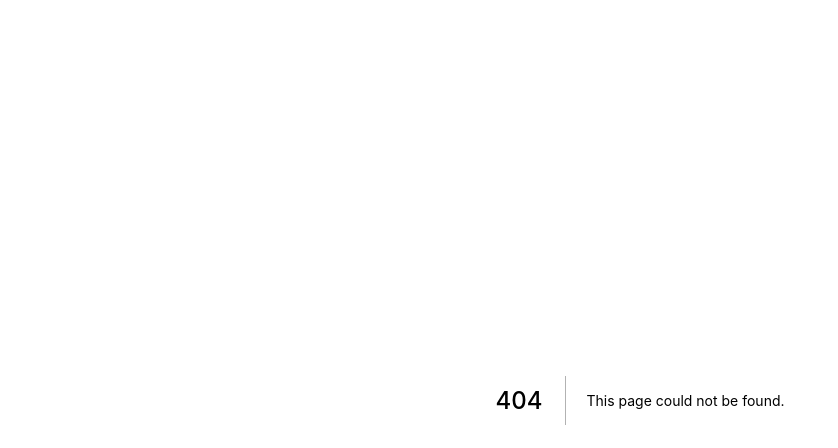
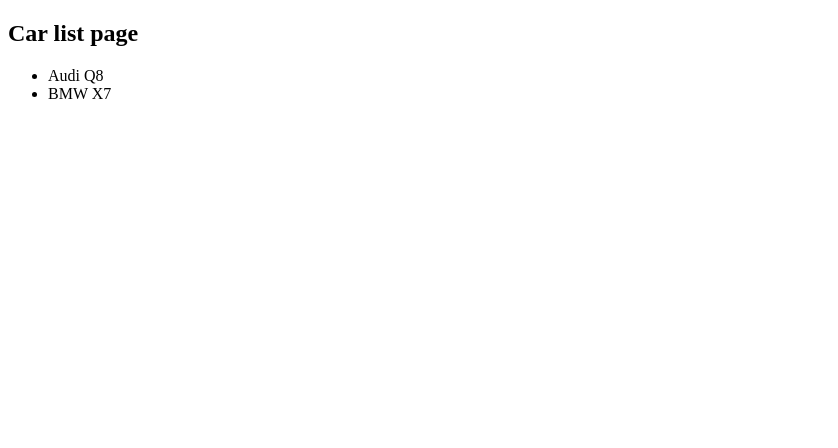
Before and after one commit to elevalgue/next-js-app, a Next.js app: page /cars in a window 1280 px wide. Before the commit this address had no page. Shown: the top 448 px of the page, without its empty margins (0-838 px from the left). Built offline with nearby package versions, Linux system fonts and the light colour scheme.

Commit message:
Create component cars

```diff
--- /dev/null
+++ b/src/pages/cars.tsx
@@ -0,0 +1,15 @@
+import React from 'react';
+
+const CarListPage = () => {
+  return (
+    <>
+      <h2>Car list page</h2>
+      <ul>
+        <li>Audi Q8</li>
+        <li>BMW X7</li>
+      </ul>
+    </>
+  );
+};
+
+export default CarListPage;
```
